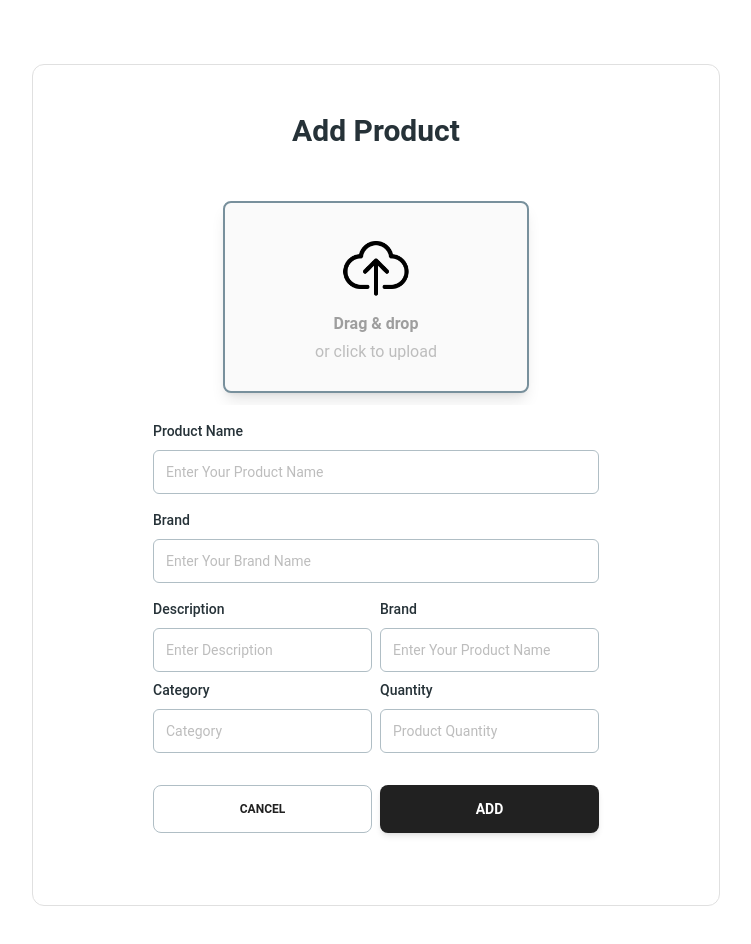
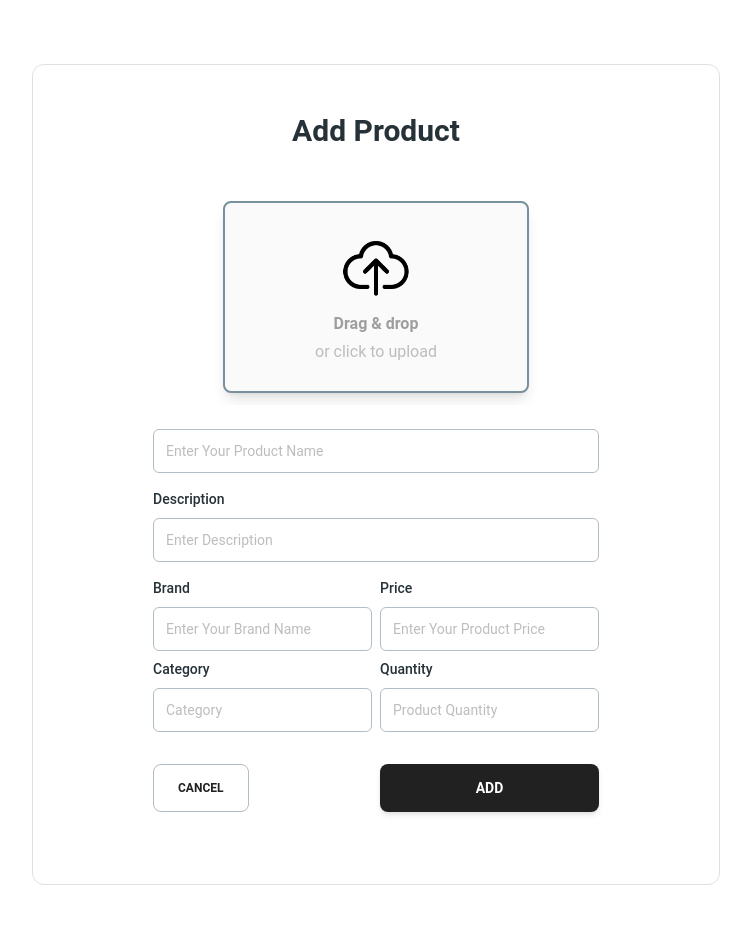
Before and after one commit to ubaidahmed04/Next.js-E-Commerce, a Next.js app: page /AddProduct in a window 1280 px wide. Shown: the top 944 px of the page, without its empty margins (264-1015 px from the left). Built offline with nearby package versions, Linux system fonts and the light colour scheme.

Commit message:
add validation on add product Fields

```diff
--- a/src/app/(auth)/AddProduct/Field.js
+++ b/src/app/(auth)/AddProduct/Field.js
@@ -1,7 +1,8 @@
 import { Input, Typography } from '@material-tailwind/react'
 import React from 'react'
+import { ErrorMessage, Field, Form, Formik } from "formik";
 
-const Field = ({label, type, placeholder, id }) => {
+const InputFields = ({label, type, placeholder, name }) => {
   return (
     <div>
             <label >
@@ -13,20 +14,21 @@ const Field = ({label, type, placeholder, id }) => {
                 {label}
               </Typography>
             </label>
-            <Input
-              id={id}
+            <Field
+            as={Input}
               color="gray"
               size="lg"
               type={type}
-              name="email"
+              name={name}
               placeholder={placeholder}
-              className="!w-full placeholder:!opacity-100 focus:!border-t-primary !border-t-blue-gray-200"
+              className="!w-full placeholder:!opacity-100 focus:!border-t-primary  !border-t-blue-gray-200"
               labelProps={{
                 className: "hidden",
               }}
             />
+
           </div>
   )
 }
 
-export default Field
+export default InputFields
--- a/src/app/(auth)/AddProduct/page.js
+++ b/src/app/(auth)/AddProduct/page.js
@@ -1,5 +1,5 @@
 "use client"
-import React from "react";
+import React, { useRef, useState } from "react";
 // @components
 import {
   Card,
@@ -9,12 +9,71 @@ import {
   CardHeader,
   Typography,
 } from "@material-tailwind/react";
-import Field from "./Field";
+import FieldInput from "./Field";
 import upload from '@/app/public/Images/upload.png'
 import Image from "next/image";
-// @icons
+import { ErrorMessage, Field, Form, Formik } from "formik";
+import * as Yup from 'yup';
+import Link from "next/link";
+
+
 
 export function CryptoLogin() {
+  const file = useRef();
+  // console.log("file", file.current.value)
+  const initialValues = {
+    productname: "",
+    description: "",
+    brand: "",
+    price: "",
+    category: "",
+    quantity: "",
+  };
+  const validationSchema = Yup.object({
+    productname: Yup.string()
+      .required("Product name is required")
+      .min(3, "Product name must be at least 3 characters"),
+    description: Yup.string()
+      .required("Description is required")
+      .min(10, "Description must be at least 10 characters"),
+    brand: Yup.string()
+      .required("Brand is required")
+      .min(2, "Brand must be at least 2 characters"),
+    price: Yup.number()
+      .required("Price is required")
+      .positive("Price must be a positive number")
+      .min(1, "Price must be at least 1"),
+    category: Yup.string()
+      .required("Category is required"),
+    quantity: Yup.number()
+      .required("Quantity is required")
+      .positive("Quantity must be a positive number")
+      .integer("Quantity must be a whole number")
+      .min(1, "Quantity must be at least 1"),
+  });
+  const handleSubmit = (values, { resetForm }) => {
+    const data = new FormData()
+    data.append("productname",values.productname)
+    data.append("description",values.description)
+    data.append("brand",values.brand)
+    data.append("price",values.price)
+    data.append("category",values.category)
+    data.append("quantity",values.quantity)
+    // data.append("resume",file.current.files[0])
+    console.log(values)
+    setFileName("")
+    resetForm()
+    if (file.current) {
+      file.current.value = "";
+    }
+  }
+  const [fileName, setFileName] = useState('');
+
+  const handleFileChange = (e) => {
+    if (e.target.files.length > 0) {
+      setFileName(e.target.files[0].name);
+    }
+  };
   return (
     <Card
       shadow={false}
@@ -31,11 +90,16 @@ export function CryptoLogin() {
 
       </CardHeader>
       <CardBody>
-        <form
+        <Formik
+          initialValues={initialValues}
+          validationSchema={validationSchema}
+        onSubmit={handleSubmit}
+        >
+
+          <Form
             action="#"
             className="flex flex-col gap-4 "
           >
-
             <div className="max-w-md mx-auto rounded-lg overflow-hidden md:max-w-xl">
               <div className="md:flex">
                 <div className="w-full p-3">
@@ -50,48 +114,77 @@ export function CryptoLogin() {
                         className="mb-3"
                         src={upload}
                       />
-                    <span className="block text-gray-500 font-semibold"
-                    >Drag &amp; drop</span>
+                      {!fileName ? (
+                        <>
+                          <span className="block text-gray-500 font-semibold">Drag &amp; drop</span>
                           <span className="block text-gray-400 font-normal mt-1">or click to upload</span>
-
+                        </>
+                      ) : (
+                        <span className="block text-gray-500 font-semibold">{fileName}</span>
+                      )}
                     </div>
 
                     <input
-                    name=""
+                      name="file"
+
                       className="h-full w-full opacity-0 cursor-pointer"
                       type="file"
+                      onChange={handleFileChange}
                     />
                   </div>
                 </div>
               </div>
             </div>
+            <span>
 
-          <Field type="text" placeholder="Enter Your Product Name" label="Product Name" />
-          <Field type="text" placeholder="Enter Your Brand Name" label="Brand" />
-          <span className="grid grid-cols-1 md:grid-cols-2 gap-2">
-            <Field type="text" placeholder="Enter Description" label="Description" />
-            <Field type="text" placeholder="Enter Your Product Name" label="Brand" />
-            <Field type="text" placeholder="Category" label="Category" />
-            <Field type="number" placeholder="Product Quantity" label="Quantity" />
+              <FieldInput type="text" name='productname' placeholder="Enter Your Product Name"  />
+              <ErrorMessage name="productname" component="div" className="text-red-500 text-sm mt-1" />
             </span>
 
+            <span>
+              <FieldInput type="text" name='description' placeholder="Enter Description" label="Description" />
+              <ErrorMessage name="description" component="div" className="text-red-500 text-sm mt-1" />
+            </span>
 
+            <span className="grid grid-cols-1 md:grid-cols-2 gap-2">
+
+              <span>
+              <FieldInput type="text" name='brand' placeholder="Enter Your Brand Name" label="Brand" />
+              <ErrorMessage name="brand" component="div" className="text-red-500 text-sm mt-1" />
+              </span>
+
+              <span>
+              <FieldInput type="number" name='price' placeholder="Enter Your Product Price" label="Price" />
+              <ErrorMessage name="price" component="div" className="text-red-500 text-sm mt-1" />
+              </span>
+
+              <span>
+              <FieldInput type="text" name='category' placeholder="Category" label="Category" />
+              <ErrorMessage name="category" component="div" className="text-red-500 text-sm mt-1" />
+              </span>
+
+              <span>
+              <FieldInput type="number" name='quantity' placeholder="Product Quantity" label="Quantity" />
+              <ErrorMessage name="quantity" component="div" className="text-red-500 text-sm mt-1" />
+              </span>
+            </span>
 
             <span className="grid grid-cols-2 gap-2 py-4 ">
-
+              <Link href={'/'}>
               <Button variant="outlined" className="flex h-12 border-blue-gray-200 items-center justify-center gap-" >
                 Cancel
               </Button>
+              </Link>
               <Button
-
+                type="submit"
                 size="lg" color="gray"
               >
                 Add
               </Button>
             </span>
+          </Form>
+        </Formik>
 
-
-        </form>
       </CardBody>
     </Card>
   );
--- a/src/components/Footer/index.jsx
+++ b/src/components/Footer/index.jsx
@@ -20,7 +20,6 @@ const SITEMAP = [
   },
 ];
 
-const currentYear = new Date().getFullYear();
 
 export function Footer() {
   return (
```
Lines whose indentation alone changed are shown as unchanged.
